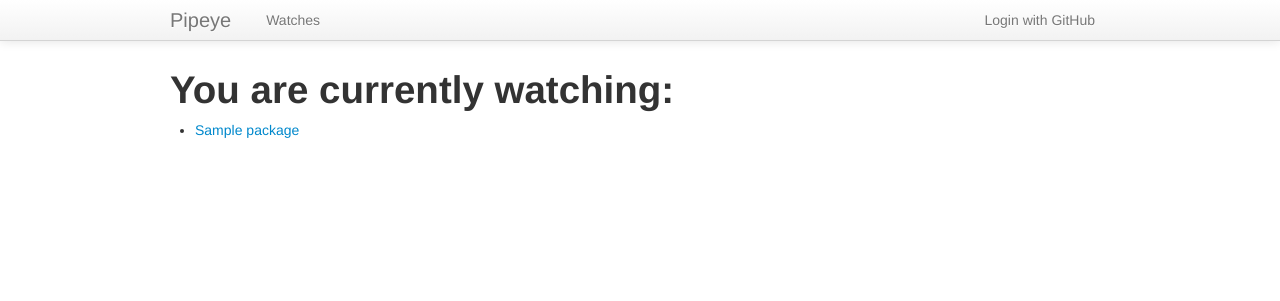
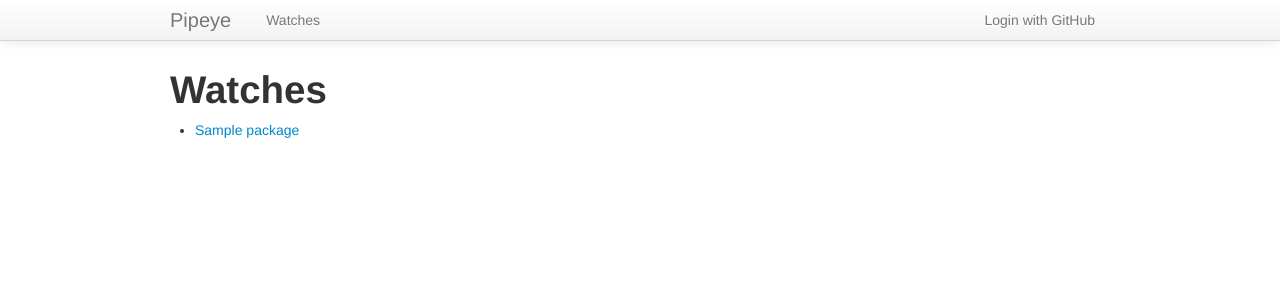
Before and after one commit to oinopion/pipeye, a Django app: template templates/watches/watches_list.html in a window 1280 px wide. Shown: the top 301 px of the page. Run offline with Django 3.2, Linux system fonts and the light colour scheme; the template is opened without the code that fills it: values that come from a table or form of the project are taken from there, others are empty; tables that the repository leaves empty hold one stand-in row (values such as "Sample post"); style sheets or scripts are compiled from the project's sources; some libraries are stand-ins or nearby versions.

Commit message:
Watches list template modifications

```diff
--- a/templates/watches/watches_list.html
+++ b/templates/watches/watches_list.html
@@ -1,12 +1,19 @@
 {% extends 'base.html' %}
 
 {% block content %}
-  <h1>You are currently watching:</h1>
+  <div class="row">
+    <div class="span10">
+      <h1>Watches</h1>
 
-  <ul>
-    {% for watch in watches %}
-      <li><a href="{% url 'package_detail' watch.package.name %}">
-        {{ watch.package }}</a></li>
-    {% endfor %}
-  </ul>
+      <ul>
+        {% for watch in watches %}
+          <li>
+            <a href="{% url 'package_detail' watch.package.name %}">
+              {{ watch.package }}
+            </a>
+          </li>
+        {% endfor %}
+      </ul>
+    </div>
+  </div>
 {% endblock %}
```
